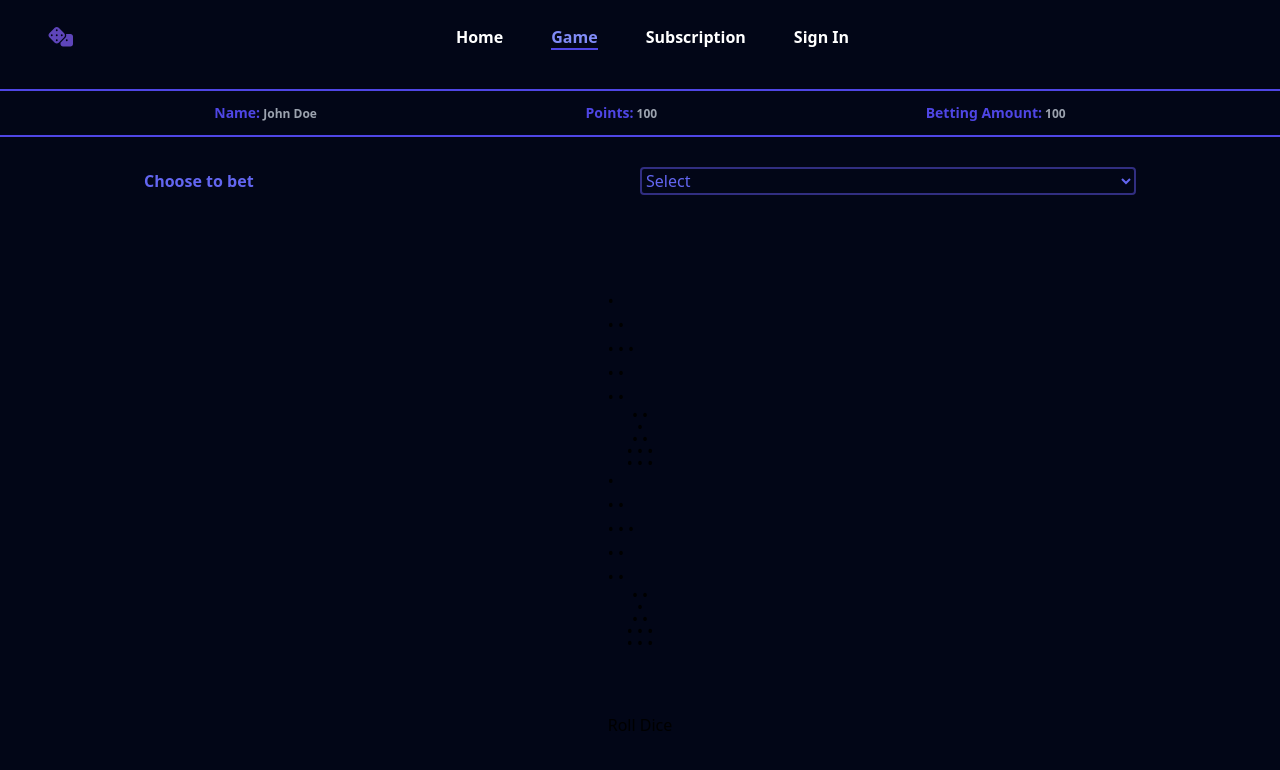
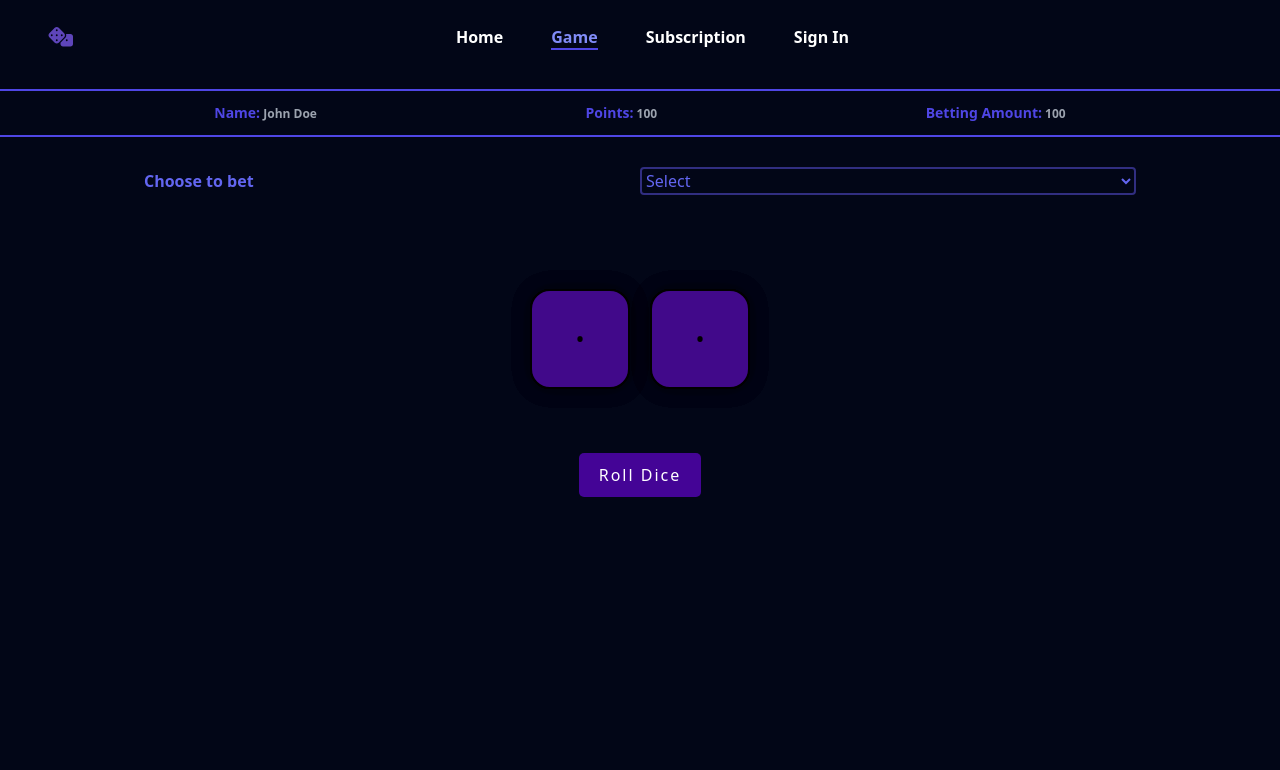
Before and after one commit to Prashantkry/dice-game, a React (Vite) app in the folder client/: page /game in a window 1280 px wide. Shown: the top 770 px of the page. Built offline with nearby package versions, Linux system fonts and the light colour scheme; a web font is replaced by a local one.

Commit message:
complete backend code added and ui dice after success of game

```diff
--- a/client/src/App.css
+++ b/client/src/App.css
@@ -67,7 +67,7 @@
     width: 100%;
     font-size: 1.7rem;
     /* margin-top: -20px; */
-    border: 1px solid red;
+    /* border: 1px solid red; */
   }
 
   .contentDiv {
@@ -81,23 +81,157 @@
   /* ! sign up page  */
   .signUpDiv {
     width: 100%;
+    /* height: 100%; */
     display: flex;
     justify-content: center;
     align-content: center;
-    padding: 20px;
+    padding-left: 20px;
+    padding-right: 20px;
+    /* border: 1px solid red; */
+
   }
-  .account{
+  .account {
     font-size: 1.3rem;
   }
   .mainDivSignUp2 {
     width: 100%;
-    height: auto;
+    /* height: 100%; */
   }
   .mainDivSignUp {
     width: 100%;
-    height: auto;
-  }
-  .profileSignUpImg {
-    height: 35vh;
+    /* height: 100%; */
   }
 }
+
+/* ! dice  code  */
+/* Dice container */
+.dice-container {
+  display: flex;
+  flex-direction: column;
+  align-items: center;
+}
+
+.dice-wrapper {
+  display: flex;
+  gap: 20px;
+}
+
+/* Dice face */
+.dice {
+  position: relative;
+  width: 100px;
+  height: 100px;
+  /* border: 1px solid red; */
+  transform-style: preserve-3d;
+  transform: rotateX(0deg) rotateY(0deg);
+  transition: transform 1s;
+}
+
+.dice[data-side="1"] {
+  transform: rotate3d(0, 0, 0, 0deg);
+}
+
+.dice[data-side="2"] {
+  transform: rotate3d(0, 1, 0, -90deg);
+}
+
+.dice[data-side="3"] {
+  transform: rotate3d(1, 0, 0, 90deg);
+}
+
+.dice[data-side="4"] {
+  transform: rotate3d(1, 0, 0, -90deg);
+}
+
+.dice[data-side="5"] {
+  transform: rotate3d(0, 1, 0, 90deg);
+}
+
+.dice[data-side="6"] {
+  transform: rotate3d(1, 0, 0, 180deg);
+}
+
+/* Dice faces */
+.dice::before,
+.dice::after,
+.dice .face {
+  content: "";
+  position: absolute;
+  width: 100px;
+  height: 100px;
+  border-radius: 20px;
+  background: #41098a;
+  border: 2px solid #000;
+  box-shadow: 0 0 20px rgba(0, 0, 0, 0.2);
+}
+
+.face {
+  position: absolute;
+  width: 100px;
+  height: 100px;
+  background: #fff;
+  border: 2px solid #000;
+  box-shadow: 0 0 20px rgba(0, 0, 0, 0.2);
+  display: flex;
+  align-items: center;
+  justify-content: center;
+  font-size: 24px;
+}
+
+.face.one {
+  transform: rotateY(0deg) translateZ(50px);
+}
+.face.two {
+  transform: rotateY(90deg) translateZ(50px);
+}
+.face.three {
+  transform: rotateX(90deg) translateZ(50px);
+}
+.face.four {
+  transform: rotateX(-90deg) translateZ(50px);
+}
+.face.five {
+  transform: rotateY(-90deg) translateZ(50px);
+}
+.face.six {
+  transform: rotateY(180deg) translateZ(50px);
+}
+
+/* Loader */
+.loader {
+  border: 4px solid #f3f3f3;
+  border-top: 4px solid #5c18b6;
+  border-radius: 50%;
+  width: 20px;
+  height: 20px;
+  animation: spin 2s linear infinite;
+}
+
+/* Spin keyframes */
+@keyframes spin {
+  0% {
+    transform: rotate(0deg);
+  }
+  100% {
+    transform: rotate(360deg);
+  }
+}
+
+/* Button styles */
+.roll-button {
+  margin-top: 35px;
+  padding: 10px 20px;
+  font-size: 16px;
+  background-color: #440496;
+  color: #fff;
+  border: none;
+  font-weight: 500;
+  letter-spacing: 2px;
+  border-radius: 5px;
+  cursor: pointer;
+}
+
+.roll-button.disabled {
+  background-color: #ccc;
+  cursor: not-allowed;
+}
```
